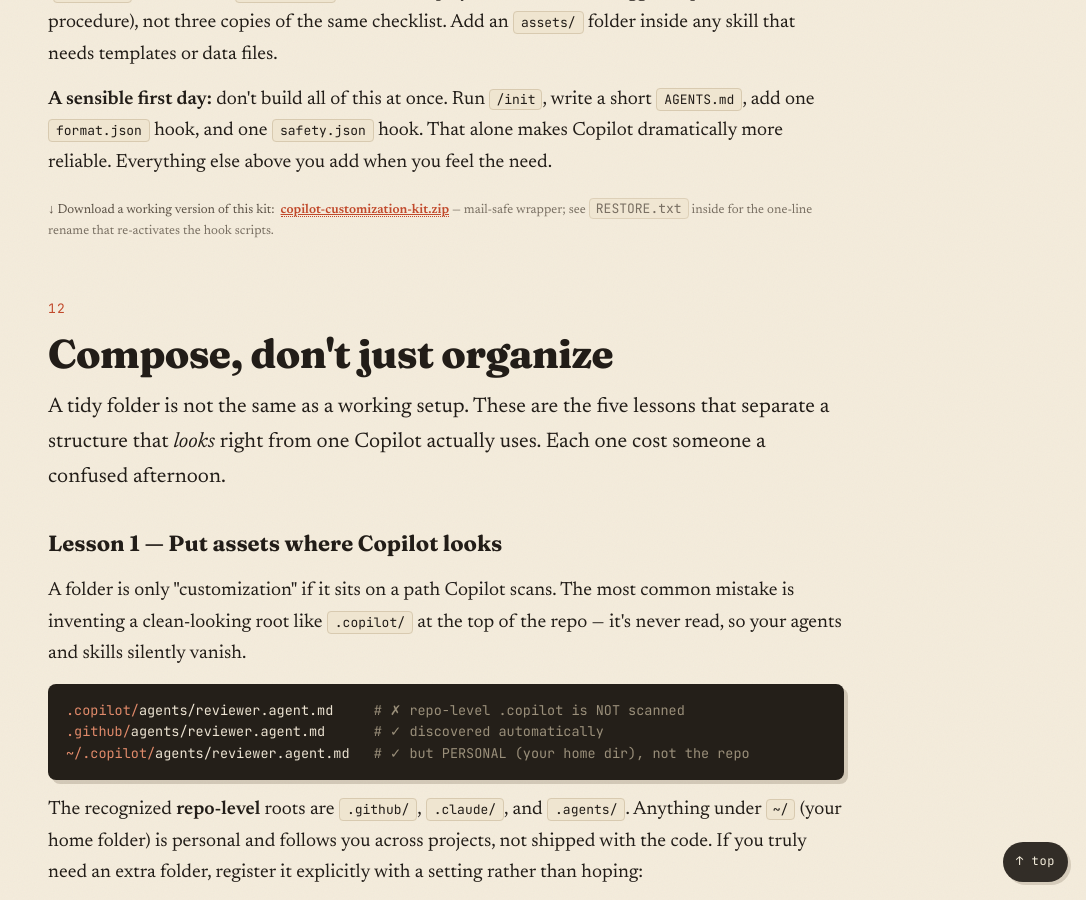
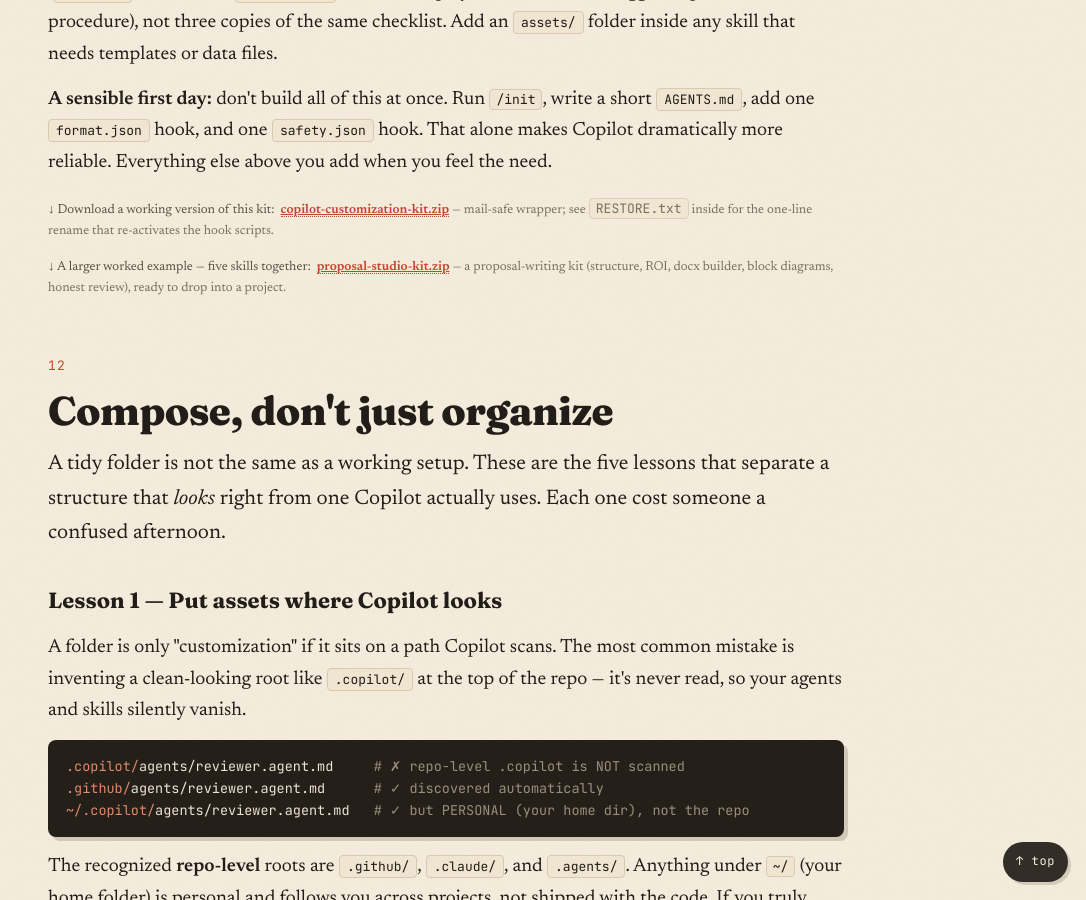
Before and after one commit to majid-mazouchi/autonomy, a Jekyll site: the page assets/posts/vscode-copilot-explained.html, which Jekyll copies as it is, in a window 1280 px wide and 900 px high, scrolled down 19832 px. Shown: the whole window, without its empty margins (194-1280 px from the left). Built offline with Jekyll 4.4.1, drawn with Linux system fonts in a browser that asks for light colours.

Commit message:
Add proposal-studio worked example to VS Code Copilot post

```diff
--- a/assets/posts/vscode-copilot-explained.html
+++ b/assets/posts/vscode-copilot-explained.html
@@ -573,6 +573,7 @@ Then run: <span class="s">scripts/fill_form.py --in {input} --out {output}</span
     <p>Notice the discipline behind it: the <em>review</em> idea shows up as a prompt (<span class="file">review-code</span>), an agent (<span class="file">reviewer</span>), <em>and</em> a skill (<span class="file">code-review</span>) — but each plays a different role (trigger → persona → procedure), not three copies of the same checklist. Add an <span class="file">assets/</span> folder inside any skill that needs templates or data files.</p>
     <p><strong>A sensible first day:</strong> don't build all of this at once. Run <code class="inl">/init</code>, write a short <span class="file">AGENTS.md</span>, add one <span class="file">format.json</span> hook, and one <span class="file">safety.json</span> hook. That alone makes Copilot dramatically more reliable. Everything else above you add when you feel the need.</p>
     <p style="margin-top:20px;font-size:13px;color:var(--ink-soft);">↓ Download a working version of this kit:&nbsp; <a href="copilot-customization-kit.zip" download style="color:var(--terra);font-weight:600;border-bottom:1px dotted var(--terra);">copilot-customization-kit.zip</a>&nbsp;<span style="opacity:0.8;">— mail-safe wrapper; see <code class="inl">RESTORE.txt</code> inside for the one-line rename that re-activates the hook scripts.</span></p>
+    <p style="margin-top:8px;font-size:13px;color:var(--ink-soft);">↓ A larger worked example — five skills together:&nbsp; <a href="proposal-studio-kit.zip" download style="color:var(--terra);font-weight:600;border-bottom:1px dotted var(--terra);">proposal-studio-kit.zip</a>&nbsp;<span style="opacity:0.8;">— a proposal-writing kit (structure, ROI, docx builder, block diagrams, honest review), ready to drop into a project.</span></p>
   </section>
 
   <section id="compose" class="reveal">
```
Also changed, not shown: 1 other file.
